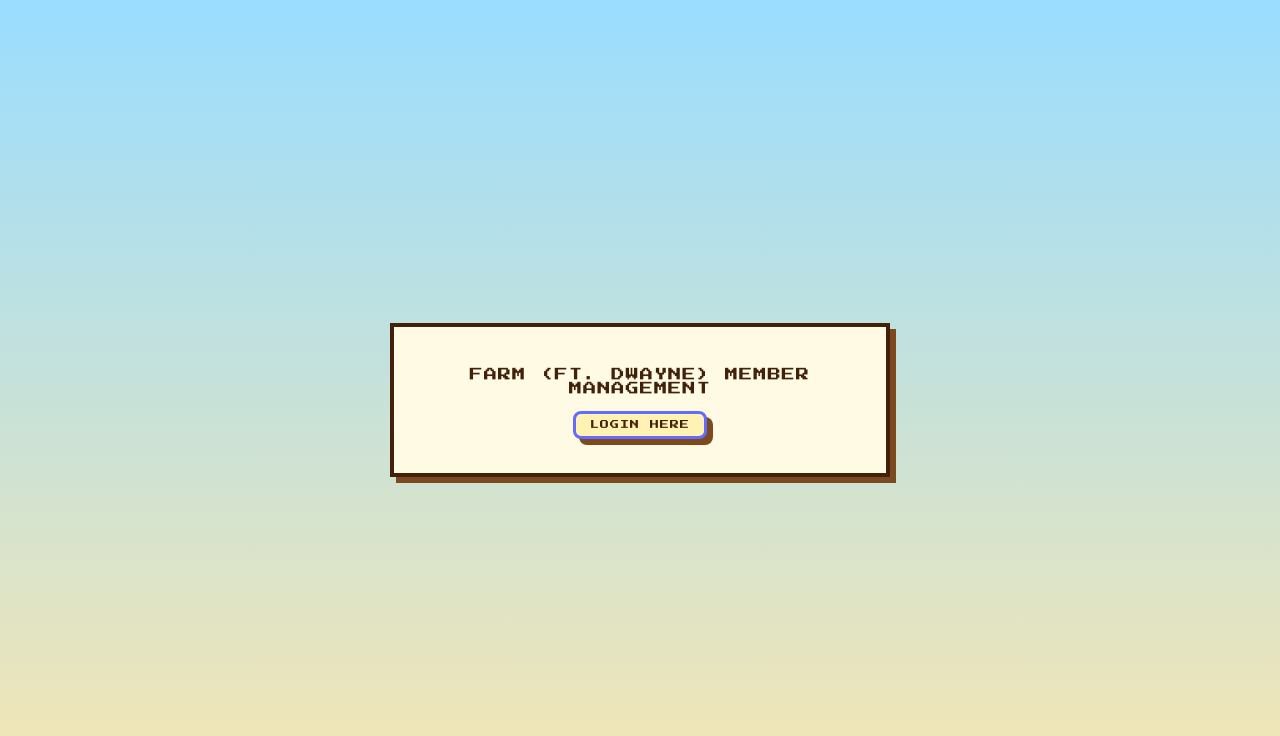
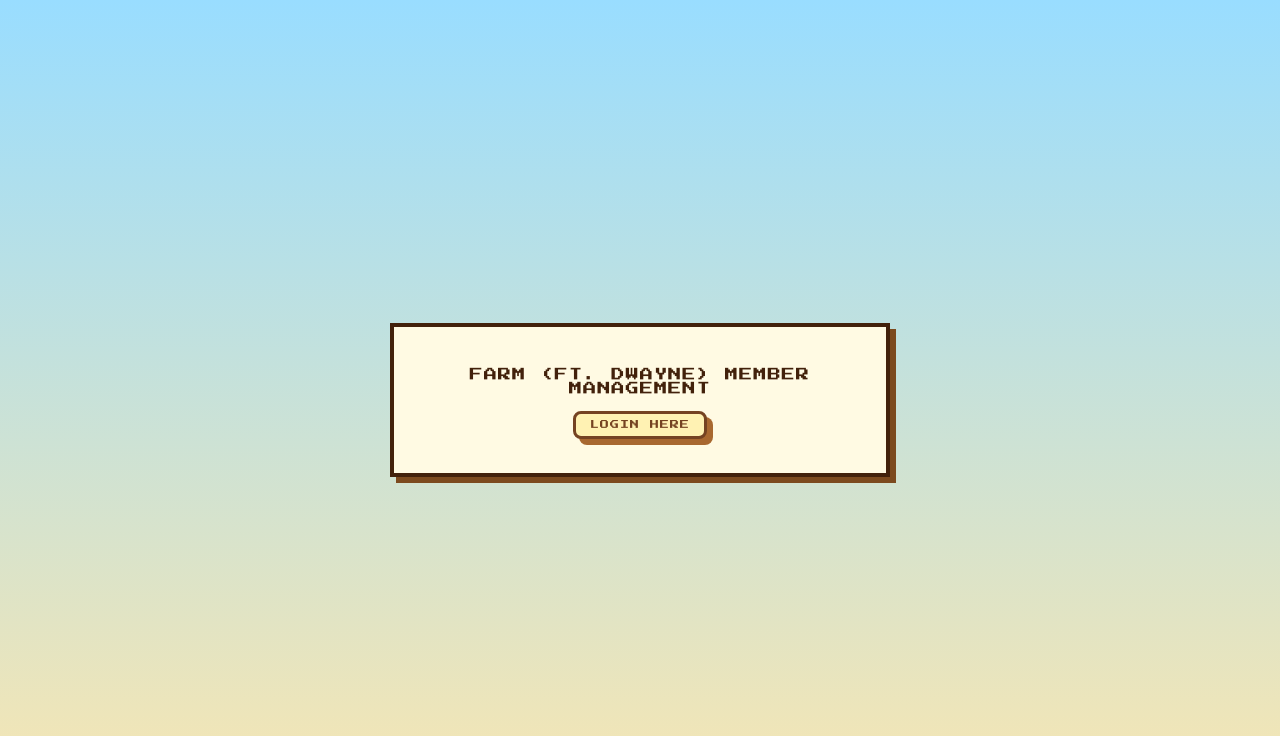
Before and after one commit to luizaki/apsi-badge-exam, a React (Vite) app: page / in a window 1280 px wide. In both pictures the pointer is over the button "LOGIN HERE". Shown: the top 736 px of the page. Built offline with nearby package versions, Linux system fonts and the light colour scheme.

Commit message:
feat: add more styles to hovered buttons

```diff
--- a/src/App.css
+++ b/src/App.css
@@ -75,7 +75,7 @@ button {
   padding: 0.75em 1.5em;
   cursor: pointer;
   box-shadow: 4px 4px 0 #7c4a1e;
-  transition: transform 0.1s ease-in-out;
+  transition: all 0.1s ease-in-out;
   text-transform: uppercase;
   letter-spacing: 1px;
 }
@@ -83,7 +83,9 @@ button {
 button:hover {
   background: var(--button-hover-bg);
   transform: translateY(-2px);
-  box-shadow: 6px 6px 0 #7c4a1e;
+  box-shadow: 6px 6px 0 #a8682f;
+  border: 3px solid #754321;
+  color: #754321;
 }
 
 h1 {
```
